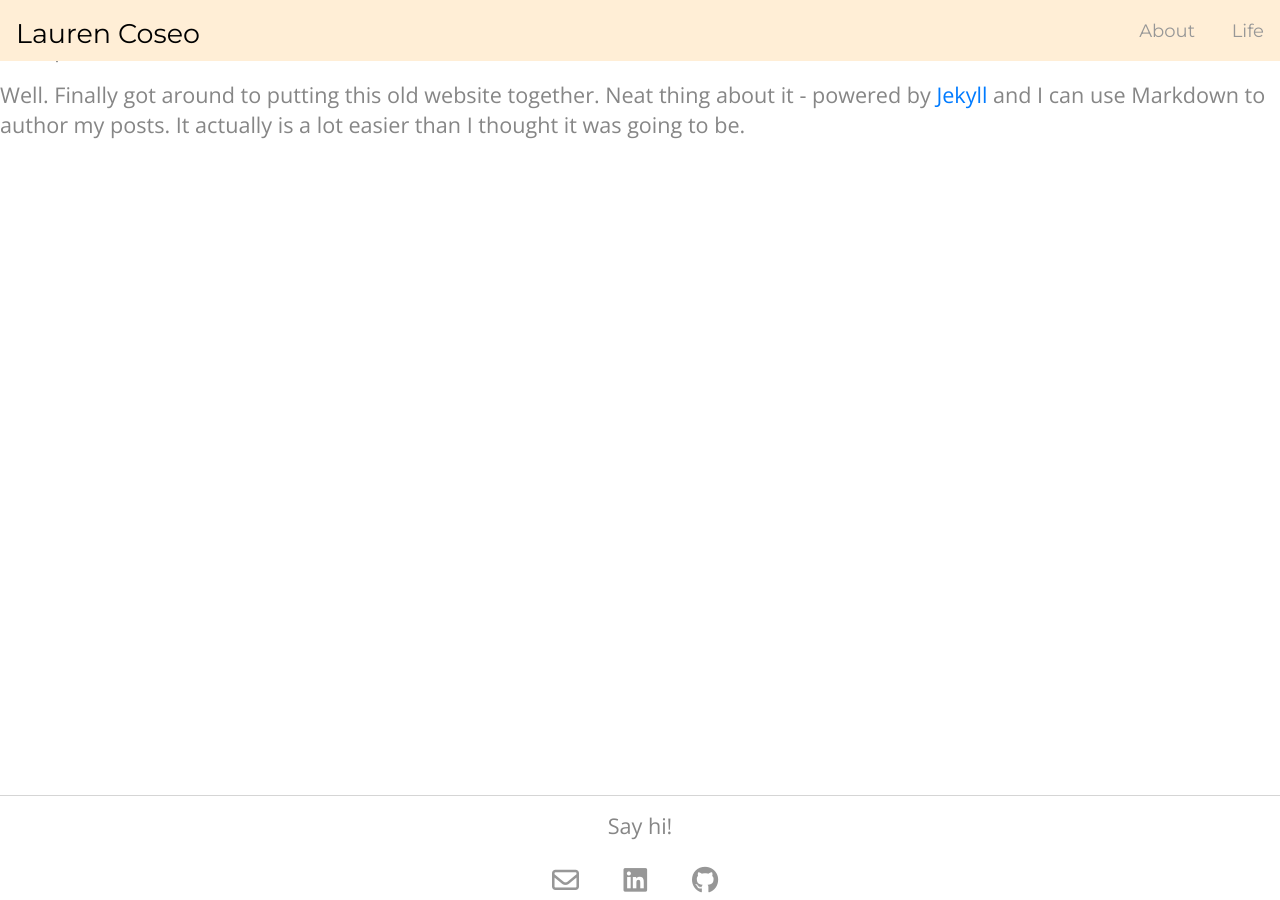
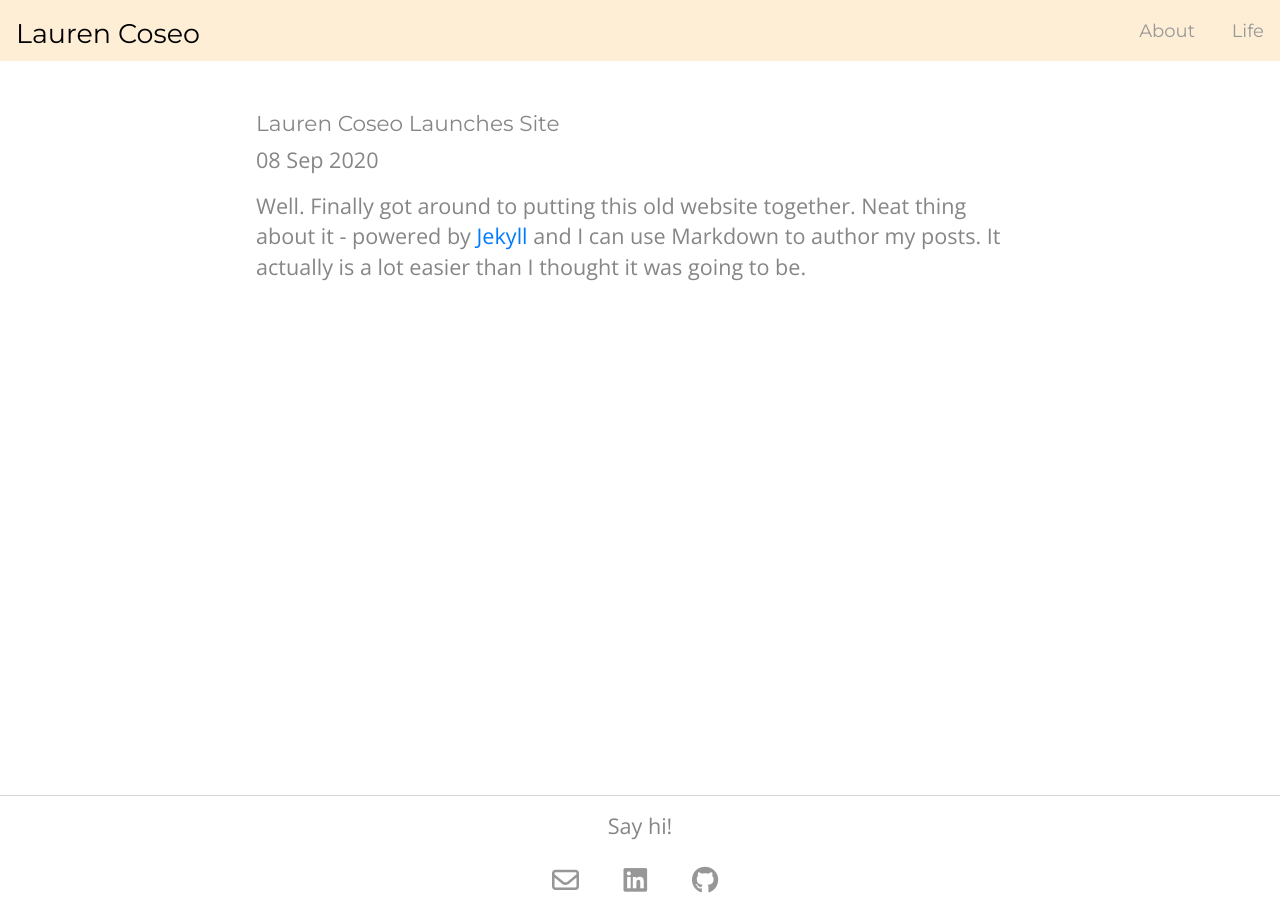
Before and after one commit to laurencoseo/laurencoseo.github.io, a Jekyll site: the page built from _posts/2020-09-08-lauren-coseo-site-launched.md, in a window 1280 px wide. Built offline with Jekyll 4.4.1, drawn with Linux system fonts in a browser that asks for light colours; nearby versions of some CDN libraries.

Commit message:
Add classes

```diff
--- a/_layouts/post.html
+++ b/_layouts/post.html
@@ -1,9 +1,15 @@
 ---
 layout: default
 ---
-<h1>{{ page.title }}</h1>
-<p class="meta">{{ page.date | date_to_string }}</p>
+<div class="main">
+            <div class="content-wrapper">
 
-<div class="post">
-  {{ content }}
-</div>
+                <h1 class="post-title">{{ page.title }}</h1>
+                <p class="meta post-date">{{ page.date | date_to_string }}</p>
+
+                <div class="post">
+                  {{ content }}
+                </div>
+
+            </div><!-- /.content-wrapper-->
+</div><!-- /.main-->
```
